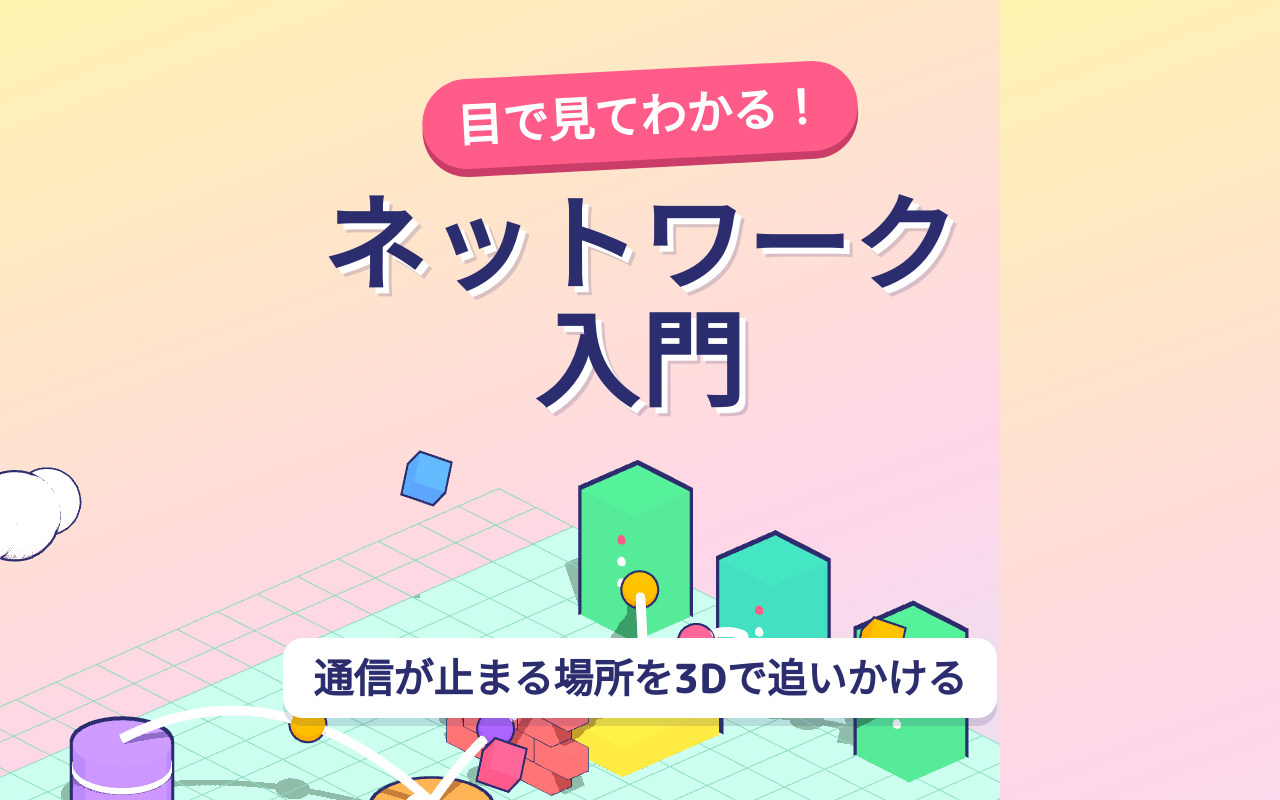
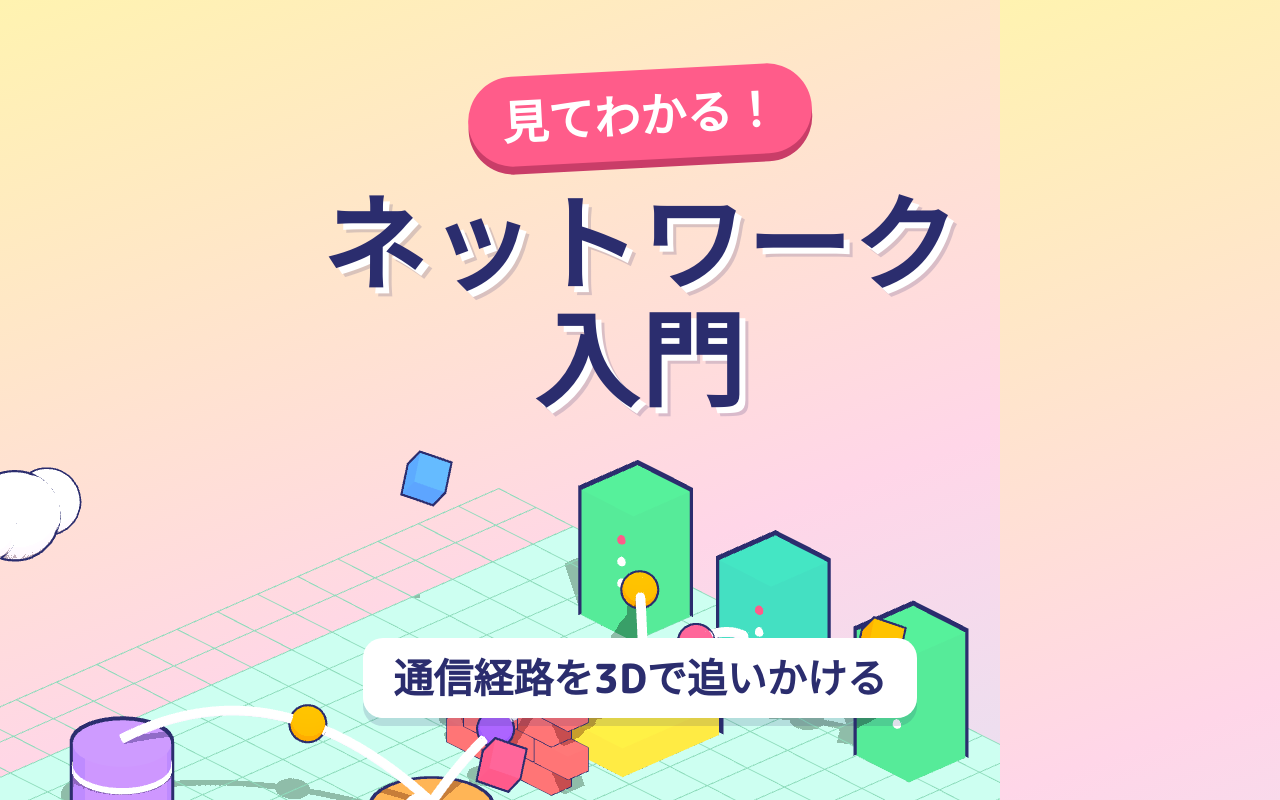
Before and after one commit to okamyuji/network-trace-3d, a website built with Vite: page cover.html in a window 1280 px wide. Shown: the top 800 px of the page. Built offline with nearby package versions, Linux system fonts and the light colour scheme.

Commit message:
docs: 表紙の文言を新しいbookタイトルに合わせる

```diff
--- a/cover.html
+++ b/cover.html
@@ -21,10 +21,10 @@
   <body>
     <div id="scene"></div>
     <div class="title">
-      <div class="badge">目で見てわかる！</div>
+      <div class="badge">見てわかる！</div>
       <div class="main">ネットワーク<br />入門</div>
     </div>
-    <div class="sub"><span>通信が止まる場所を3Dで追いかける</span></div>
+    <div class="sub"><span>通信経路を3Dで追いかける</span></div>
     <script type="module" src="/src/cover.ts"></script>
   </body>
 </html>
```
